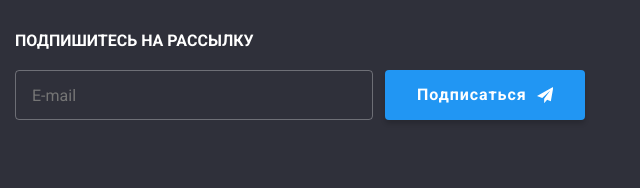
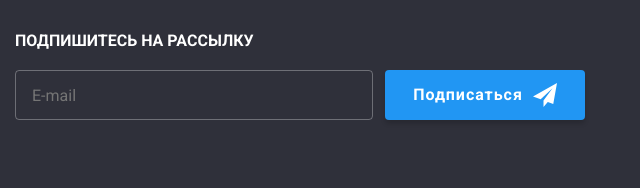
Before and after one commit to kler-grom/goit-markup-hw-06, a plain HTML site: page index.html in a window 1280 px wide. Shown: the part 2713-2901 px from the top of the page, 640-1280 px from the left. Drawn offline with nearby package versions, Linux system fonts and the light colour scheme.

```diff
--- a/index.html
+++ b/index.html
@@ -382,7 +382,7 @@
             <b class="email-input-title">Подпишитесь на рассылку</b>
             <form class="email-input">
                 <input type="email" name="email" class="subscribe-input" placeholder="E-mail" autocomplete="off">
-                <button type="submit" class="modal-btn sub-btn">
+                <button type="submit" class="sub-btn">
                     Подписаться
                     <svg width="24" height="24" class="sub-icon">
                         <use href="./img/symbol-defs.svg#icon_send"></use>
--- a/styles.css
+++ b/styles.css
@@ -665,7 +665,19 @@
   display: flex;
   align-items: center;
   justify-content: center;
+  border-radius: 4px;
+  padding: 10px 28px;
+  min-width: 200px;
   margin-left: 12px;
+  font-weight: 700;
+  font-size: 16px;
+  line-height: 1.87;
+  text-align: center;
+  letter-spacing: 0.06em;
+  color: var(--second-text-color);
+  background-color: var(--accent-color);
+  box-shadow: 0px 4px 4px rgba(0, 0, 0, 0.15);
+  border: none;
   transition: background-color 250ms cubic-bezier(0.4, 0, 0.2, 1);
 }
 .sub-btn:hover,
```
